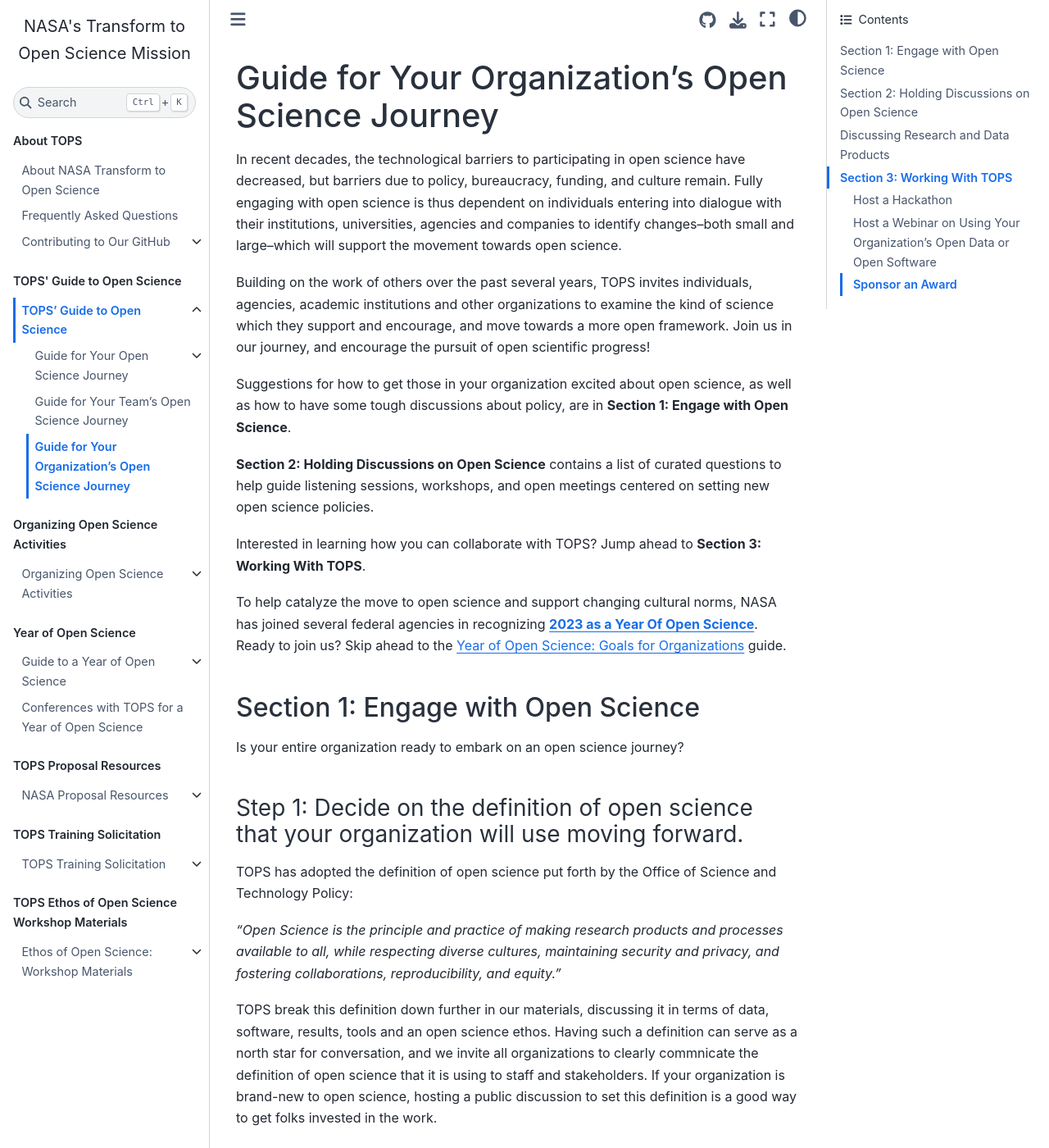
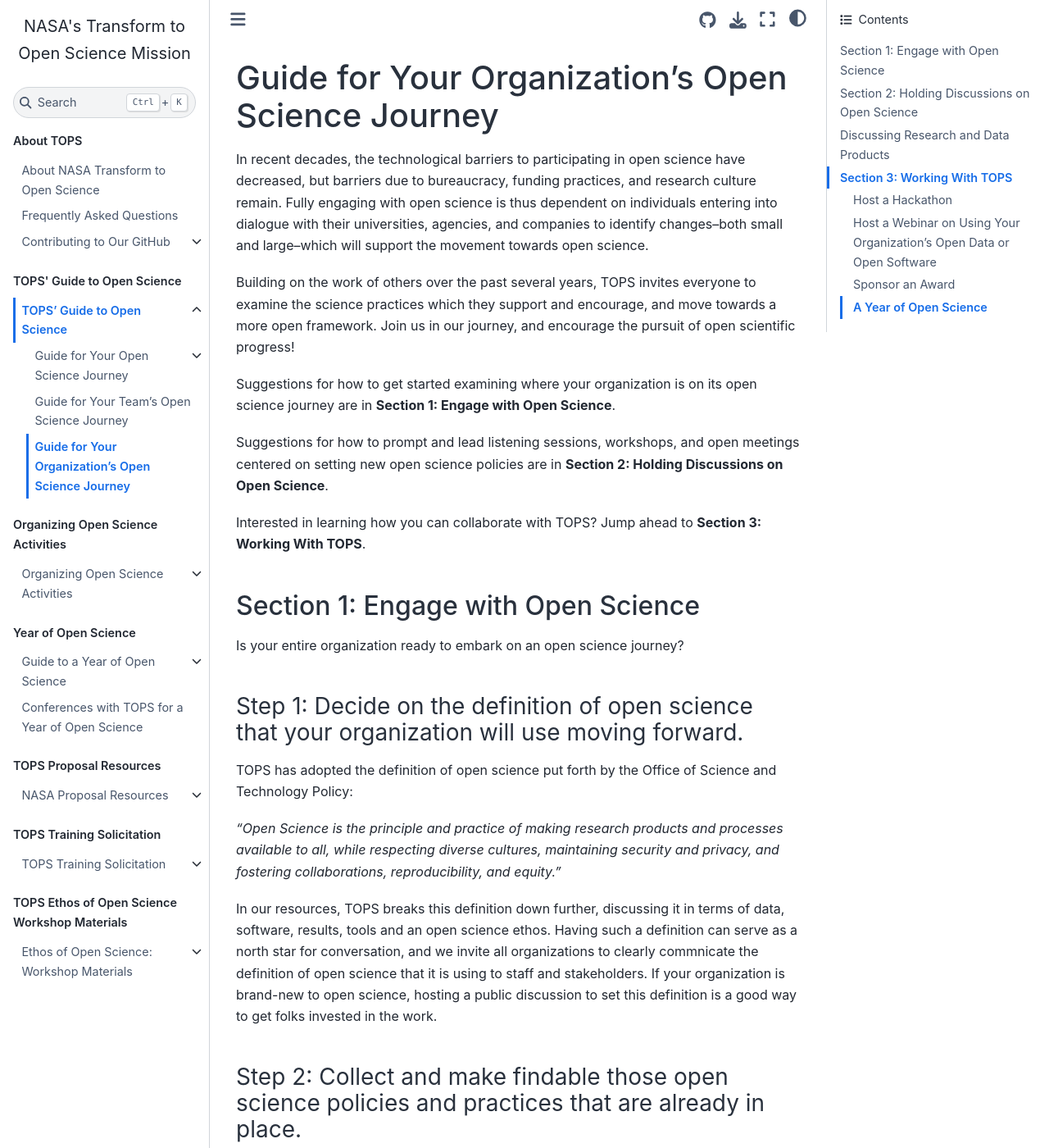
Before and after one commit to nasa/Transform-to-Open-Science-Book, a Jupyter Book: the page built from Open_Science_Cookbook/Your_Organizations_Open_Science_Journey.md, in a window 1280 px wide and 1400 px high. Shown: the whole window at 82% size. Built offline with Jupyter Book 1.0.4 settings and Sphinx 7.4.7 and the Sphinx Book theme 1.1.4, drawn with Linux system fonts in a browser that asks for light colours; some of the changed text lies outside the part shown.

Commit message:
Update Your_Organizations_Open_Science_Journey.md

```diff
--- a/Open_Science_Cookbook/Your_Organizations_Open_Science_Journey.md
+++ b/Open_Science_Cookbook/Your_Organizations_Open_Science_Journey.md
@@ -1,16 +1,14 @@
 # Guide for Your Organization's Open Science Journey
 
-In recent decades, the technological barriers to participating in open science have decreased, but barriers due to policy, bureaucracy, funding, and culture remain. Fully engaging with open science is thus dependent on individuals entering into dialogue with their institutions, universities, agencies and companies to identify changes--both small and large--which will support the movement towards open science.
+In recent decades, the technological barriers to participating in open science have decreased, but barriers due to bureaucracy, funding practices, and research culture remain. Fully engaging with open science is thus dependent on individuals entering into dialogue with their universities, agencies, and companies to identify changes--both small and large--which will support the movement towards open science.
 
-Building on the work of others over the past several years, TOPS invites individuals, agencies, academic institutions and other organizations to examine the kind of science which they support and encourage, and move towards a more open framework. Join us in our journey, and encourage the pursuit of open scientific progress!
+Building on the work of others over the past several years, TOPS invites everyone to examine the science practices which they support and encourage, and move towards a more open framework. Join us in our journey, and encourage the pursuit of open scientific progress!
 
-Suggestions for how to get those in your organization excited about open science, as well as how to have some tough discussions about policy, are in **Section 1: Engage with Open Science**.
+Suggestions for how to get started examining where your organization is on its open science journey are in **Section 1: Engage with Open Science**.
 
-**Section 2: Holding Discussions on Open Science** contains a list of curated questions to help guide listening sessions, workshops, and open meetings centered on setting new open science policies.
+Suggestions for how to prompt and lead listening sessions, workshops, and open meetings centered on setting new open science policies are in **Section 2: Holding Discussions on Open Science**.
 
 Interested in learning how you can collaborate with TOPS? Jump ahead to **Section 3: Working With TOPS**.
-
-To help catalyze the move to open science and support changing cultural norms, NASA has joined several federal agencies in recognizing [**2023 as a Year Of Open Science**](https://nasa.github.io/Transform-to-Open-Science/year-of-open-science/). Ready to join us? Skip ahead to the [Year of Open Science: Goals for Organizations](/Year_of_Open_Science_Guide/participants/readme.md) guide.
 
 ## Section 1: Engage with Open Science
 
@@ -22,7 +20,7 @@
 
 *"Open Science is the principle and practice of making research products and processes available to all, while respecting diverse cultures, maintaining security and privacy, and fostering collaborations, reproducibility, and equity."*
 
-TOPS break this definition down further in our materials, discussing it in terms of data, software, results, tools and an open science ethos. Having such a definition can serve as a north star for conversation, and we invite all organizations to clearly commnicate the definition of open science that it is using to staff and stakeholders. If your organization is brand-new to open science, hosting a public discussion to set this definition is a good way to get folks invested in the work.
+In our resources, TOPS breaks this definition down further, discussing it in terms of data, software, results, tools and an open science ethos. Having such a definition can serve as a north star for conversation, and we invite all organizations to clearly commnicate the definition of open science that it is using to staff and stakeholders. If your organization is brand-new to open science, hosting a public discussion to set this definition is a good way to get folks invested in the work.
 
 ### Step 2: Collect and make findable those open science policies and practices that are already in place.
 
```
Also changed, not shown: other parts of Open_Science_Cookbook/Your_Organizations_Open_Science_Journey.md (+3 -0 lines).
